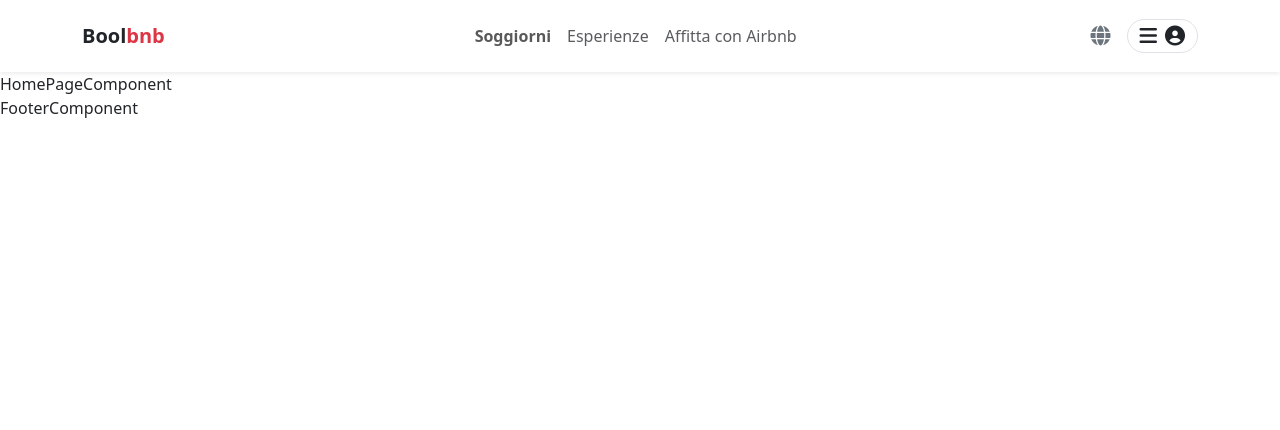
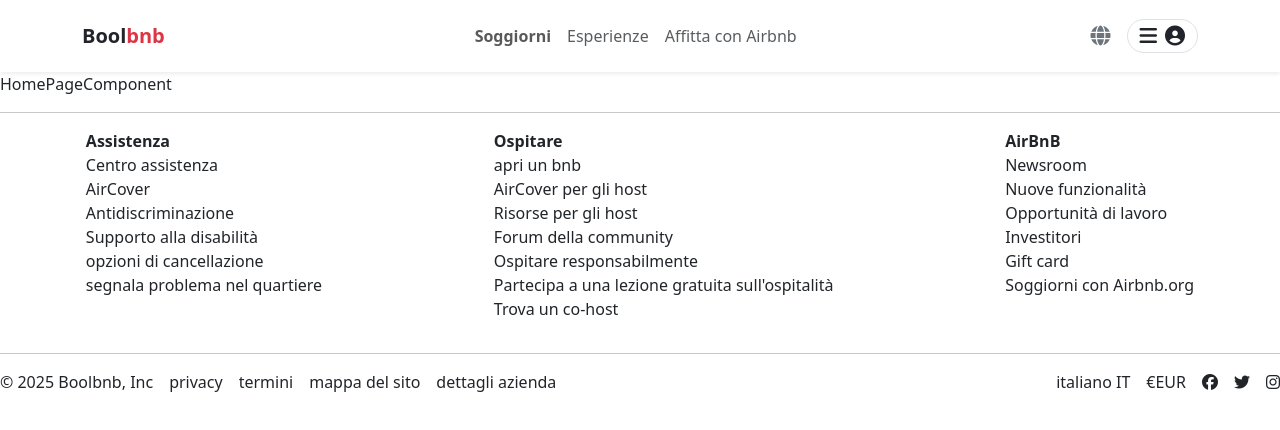
Before and after one commit to Abraxas-7/project-work-fe, a React (Vite) app: page / in a window 1280 px wide. Shown: the top 430 px of the page. Built offline with nearby package versions, Linux system fonts and the light colour scheme.

Commit message:
aggiunto footer

```diff
--- a/src/components/FooterComponents/FooterComponent.jsx
+++ b/src/components/FooterComponents/FooterComponent.jsx
@@ -1,7 +1,60 @@
 import React from "react";
 
 function FooterComponent() {
-  return <div>FooterComponent</div>;
+  return (
+    <>
+      <hr />
+      <div className="d-flex justify-content-around">
+        <ul className="list-unstyled">
+          <span className="fw-bold">Assistenza</span>
+          <li>Centro assistenza </li>
+          <li>AirCover</li>
+          <li>Antidiscriminazione</li>
+          <li>Supporto alla disabilità </li>
+          <li>opzioni di cancellazione</li>
+          <li>segnala problema nel quartiere</li>
+        </ul>
+        <ul className="list-unstyled">
+          <span className="fw-bold">Ospitare</span>
+          <li>apri un bnb</li>
+          <li>AirCover per gli host</li>
+          <li>Risorse per gli host</li>
+          <li>Forum della community</li>
+          <li>Ospitare responsabilmente</li>
+          <li>Partecipa a una lezione gratuita sull'ospitalità</li>
+          <li>Trova un co‑host</li>
+        </ul>
+        <ul className="list-unstyled">
+          <span className="fw-bold">AirBnB</span>
+          <li>Newsroom</li>
+          <li>Nuove funzionalità</li>
+          <li>Opportunità di lavoro</li>
+          <li>Investitori</li>
+          <li>Gift card</li>
+          <li>Soggiorni con Airbnb.org</li>
+        </ul>
+
+      </div>
+      <hr />
+      <div className="d-flex justify-content-between">
+        <ul className="list-unstyled d-flex gap-3">
+          <li>© 2025 Boolbnb, Inc</li>
+          <li>privacy</li>
+          <li>termini</li>
+          <li>mappa del sito</li>
+          <li>dettagli azienda</li>
+        </ul>
+        <ul className="list-unstyled d-flex gap-3 align-items-center">
+          <li>italiano IT </li>
+          <li>€EUR</li>
+          <li> <i className="fa-brands fa-facebook"></i></li>
+          <li><i className="fa-brands fa-twitter"></i></li>
+          <li><i className="fa-brands fa-instagram"></i>
+          </li>
+        </ul>
+      </div>
+    </>
+  )
 }
 
 export default FooterComponent;
```
